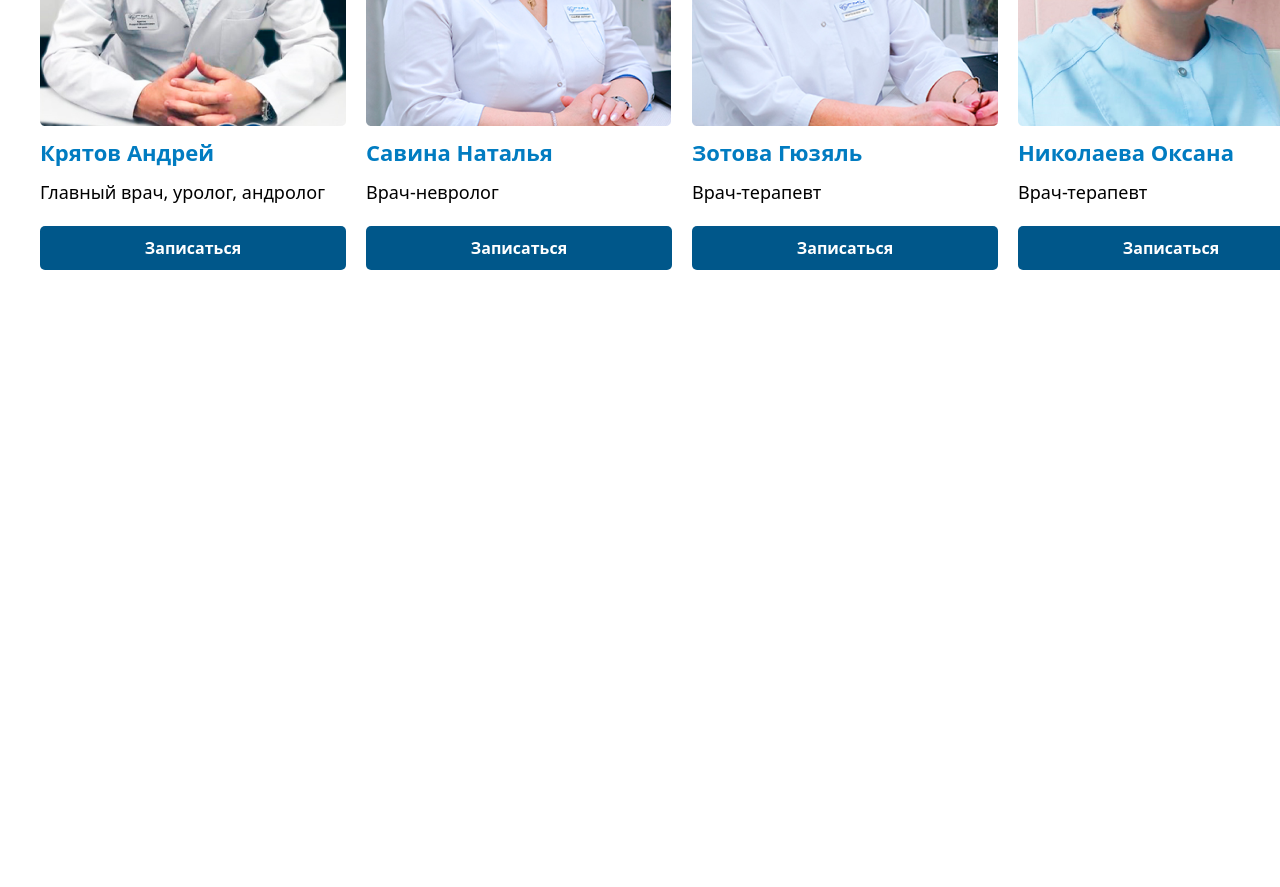
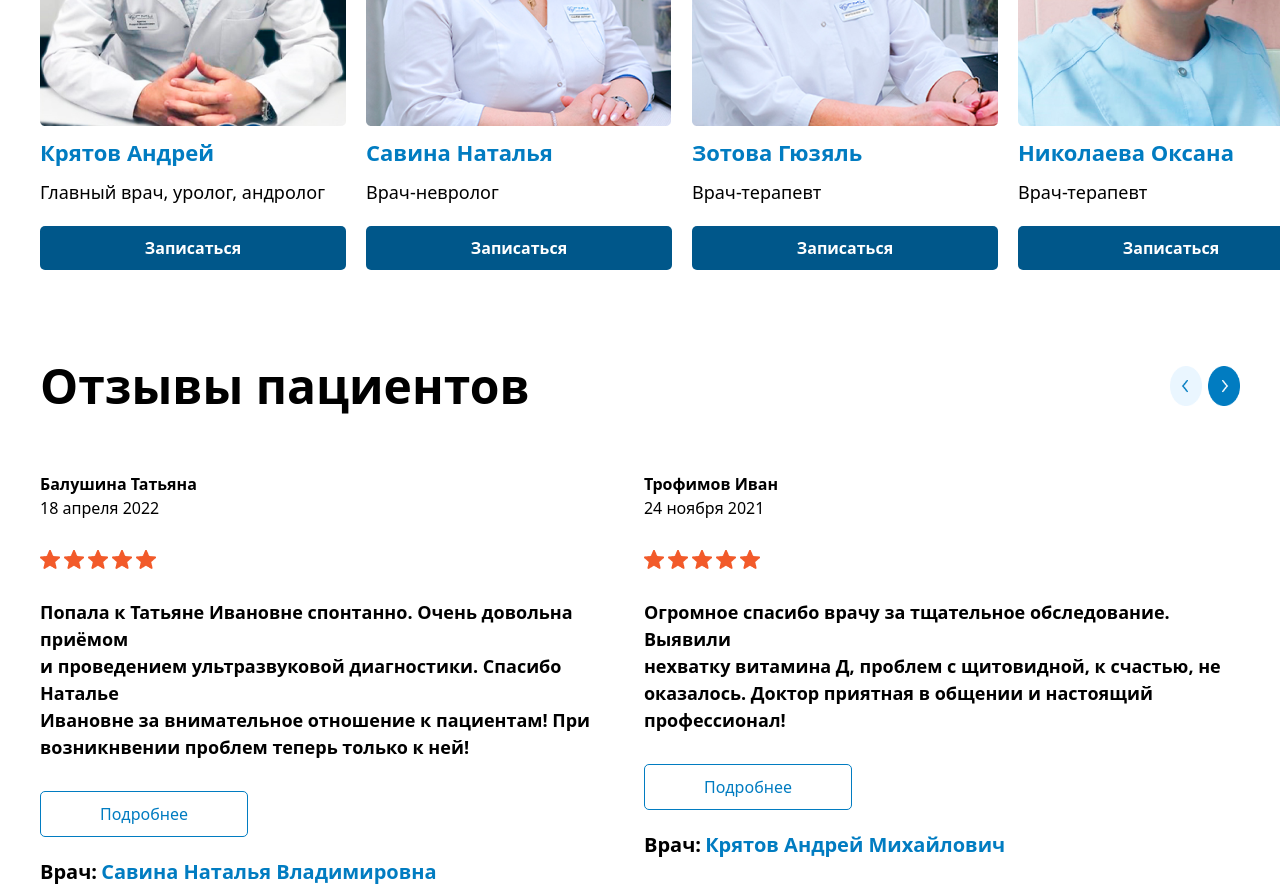
Before and after one commit to YusufDavlatyorov/finalexam, a website: page src/reshad.html in a window 1280 px wide. Shown: the part 4863-5750 px from the top of the page. Before the commit the page ends 5163 px from the top, so only its background shows below. Drawn offline with nearby package versions, Linux system fonts and the light colour scheme; files that its build step writes are made by us from their sources.

Commit message:
Reshad Отзывы пациентов

```diff
--- a/src/reshad.html
+++ b/src/reshad.html
@@ -206,6 +206,31 @@
                     <button class="text-[16px] font-[700] bg-[#00578A] w-[306px] py-[10px] text-white rounded-[5px]    mb-[30px] mt-[20px]">Записаться</button>
                 </div>
             </div>
+            <!-- Отзывы пациентов -->
+            <div class="max-w-[1200px] m-auto flex justify-between items-center mt-[50px]">
+                <h1 class="text-[48px] font-[700]">Отзывы пациентов</h1>
+                <img src="Slider Buttons.png" alt="" class="w-[70px] h-[40px]">
+            </div>
+            <div class="flex justify-between max-w-[1200px] m-auto mt-[50px]">
+                <div>
+                    <p class="text-[16px] font-[700]">Балушина Татьяна</p>
+                    <p class="text-[16px]">18 апреля 2022</p>
+                    <img src="Stars (2).png" alt="" class="mt-[30px]">
+                    <p class="text-[18px] font-[600] mt-[30px]">Попала к Татьяне Ивановне спонтанно. Очень довольна приёмом <br> и проведением ультразвуковой диагностики. Спасибо Наталье <br> Ивановне за внимательное отношение к пациентам! При <br> возникнвении проблем теперь только к ней!</p>
+                    <button class="text-[#017CC1] border-[1px] border-[#017CC1] mb-[20px] rounded-[5px] w-[208px] py-[10px] text-[16px] mt-[30px]">Подробнее</button><br>
+                    <span class="text-[20px] font-[600] ">Врач:</span>
+                    <span class="text-[20px] font-[600] text-[#017CC1]"> Савина Наталья Владимировна</span>
+                </div>
+                <div>
+                    <p class="text-[16px] font-[700]">Трофимов Иван</p>
+                    <p class="text-[16px]">24 ноября 2021</p>
+                    <img src="Stars (2).png" alt="" class="mt-[30px]">
+                    <p class="text-[18px] font-[600] mt-[30px]">Огромное спасибо врачу за тщательное обследование. Выявили <br> нехватку витамина Д, проблем с щитовидной, к счастью, не <br> оказалось. Доктор приятная в общении и настоящий <br> профессионал!</p>
+                    <button class="text-[#017CC1] border-[1px] border-[#017CC1] mb-[20px] rounded-[5px] w-[208px] py-[10px] text-[16px] mt-[30px]">Подробнее</button><br>
+                    <span class="text-[20px] font-[600] ">Врач:</span>
+                    <span class="text-[20px] font-[600] text-[#017CC1]">  Крятов Андрей Михайлович</span>
+                </div>
+            </div>
      </main>
 </body>
 </html>
```
Also changed, not shown: src/Stars (2).png (added).
